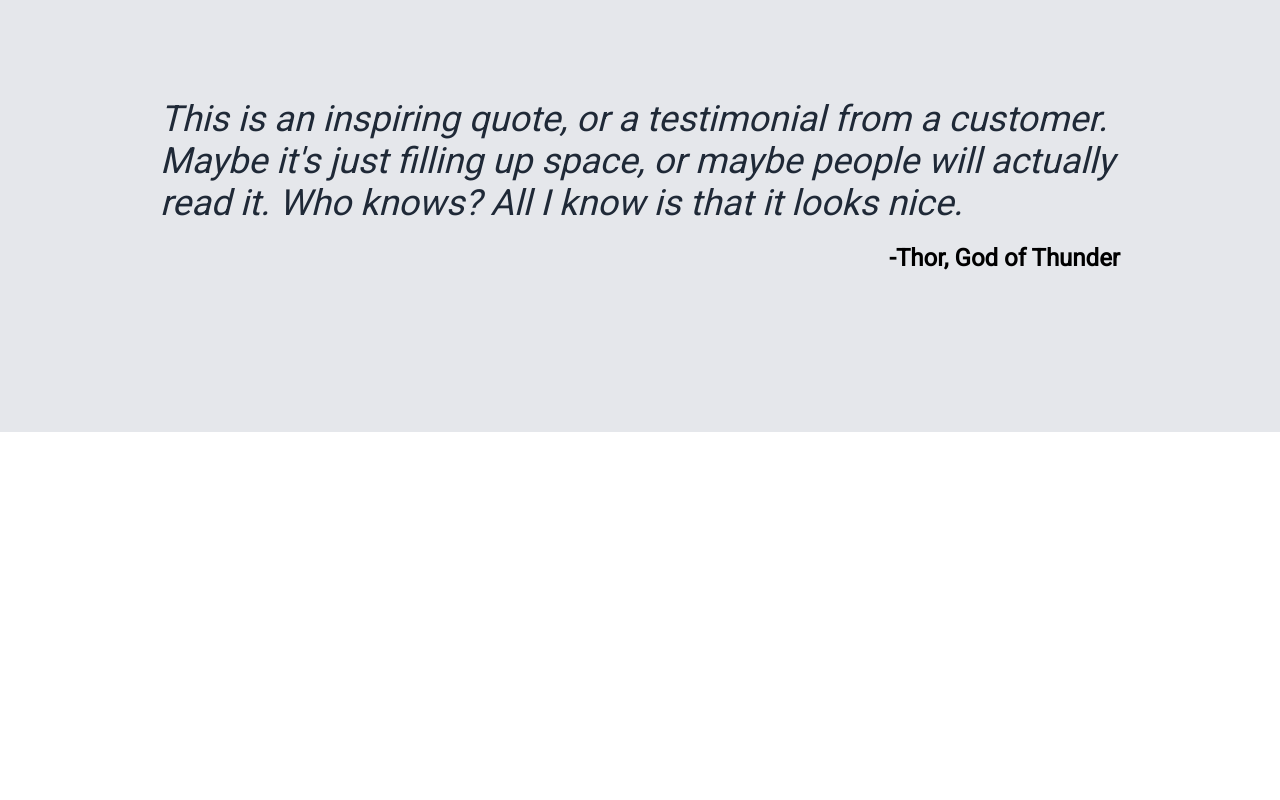
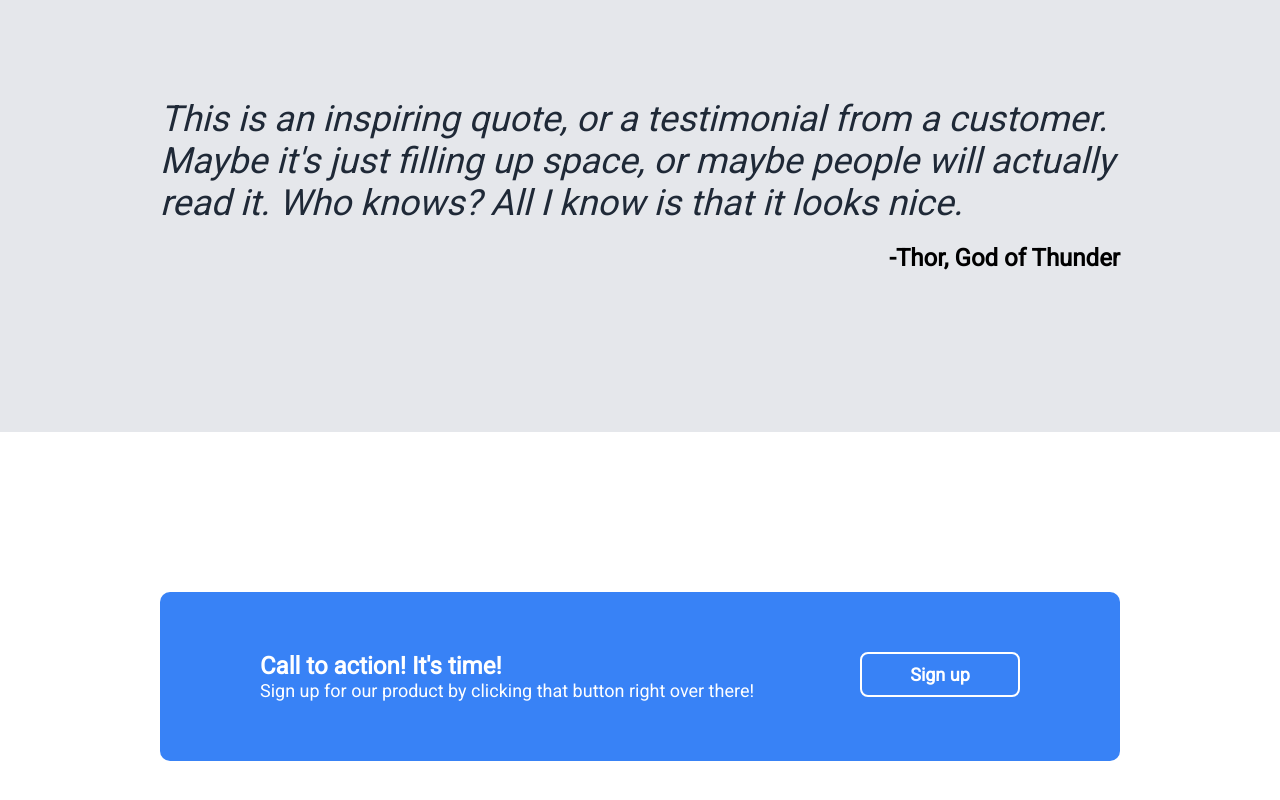
Before and after one commit to wasimalnasser/landing-page, a plain HTML site: page index.html in a window 1280 px wide. Shown: the part 1228-2028 px from the top of the page. Before the commit the page ends 1660 px from the top, so only its background shows below. Drawn offline with Linux system fonts and the light colour scheme.

Commit message:
Add CTA section & clean up css

```diff
--- a/index.html
+++ b/index.html
@@ -21,7 +21,7 @@
             <div class="header-content-left">
                 <h1>This website is awesome</h1>
                 <p class="header-text">This website has some subtext that goes here under the main title. It's a smaller font and the color is lower contrast.</p>
-                <button>Sign up</button>
+                <button class="header-button">Sign up</button>
             </div>
             <div class="header-content-right">
             <img src="https://cdn.pixabay.com/photo/2024/08/28/14/57/ai-generated-9004259_1280.jpg" alt="AI Generated Frame">
@@ -61,7 +61,15 @@
     </div>
 
     <div class="cta">
-
+        <div class="blue-banner">
+            <div class="cta-content">
+            <h3 class="cta-title">Call to action! It's time!</h3>
+            <p class="cta-text">Sign up for our product by clicking that button right over there!</p>
+            </div>
+            <div class="cta-button">
+                <button class="cta-button">Sign up</button>
+            </div>
+        </div>
     </div>
 
     <div class="footer">
--- a/styles.css
+++ b/styles.css
@@ -2,6 +2,21 @@
 font-family: 'Roboto';
 margin: 0;
 padding: 0px;
+}
+
+p {
+font-size: 18px;
+}
+
+button {
+background-color: #3882F6;
+color: white;
+font-size: 18px;
+padding: 10px 40px;
+font-weight: 900;
+border-radius: 8px;
+width: 160px;
+border: 2px solid white;
 }
 
 /* -------------- */
@@ -47,6 +62,11 @@ gap: 16px;
 max-width: 500px;
 }
 
+.header-button {
+border: 0px;
+outline: 0px;
+}
+
 .header-content-right {
 display: flex;
 }
@@ -54,20 +74,6 @@ display: flex;
 h1 {
 font-size: 48px;
 font-weight: 900;
-}
-
-p {
-font-size: 18px;
-}
-
-button {
-background-color: #3882F6;
-color: white;
-font-size: 16px;
-padding: 10px 40px;
-font-weight: 900;
-border-radius: 8px;
-width: 160px;
 }
 
 img {
@@ -143,3 +149,28 @@ font-weight: 900;
 justify-self: flex-end;
 margin-top: 20px;
 }
+
+/* ----------- */
+/* CTA section */
+/* ----------- */
+
+.cta {
+padding: 160px;
+display: flex;
+justify-content: center;
+align-items: center;
+}
+
+.blue-banner {
+background-color: #3882F6;
+padding: 60px 100px;
+display: flex;
+width: 800px;
+justify-content: space-between;
+color: white;
+border-radius: 10px;
+}
+
+.cta-title {
+font-size: 24px;
+}
```
